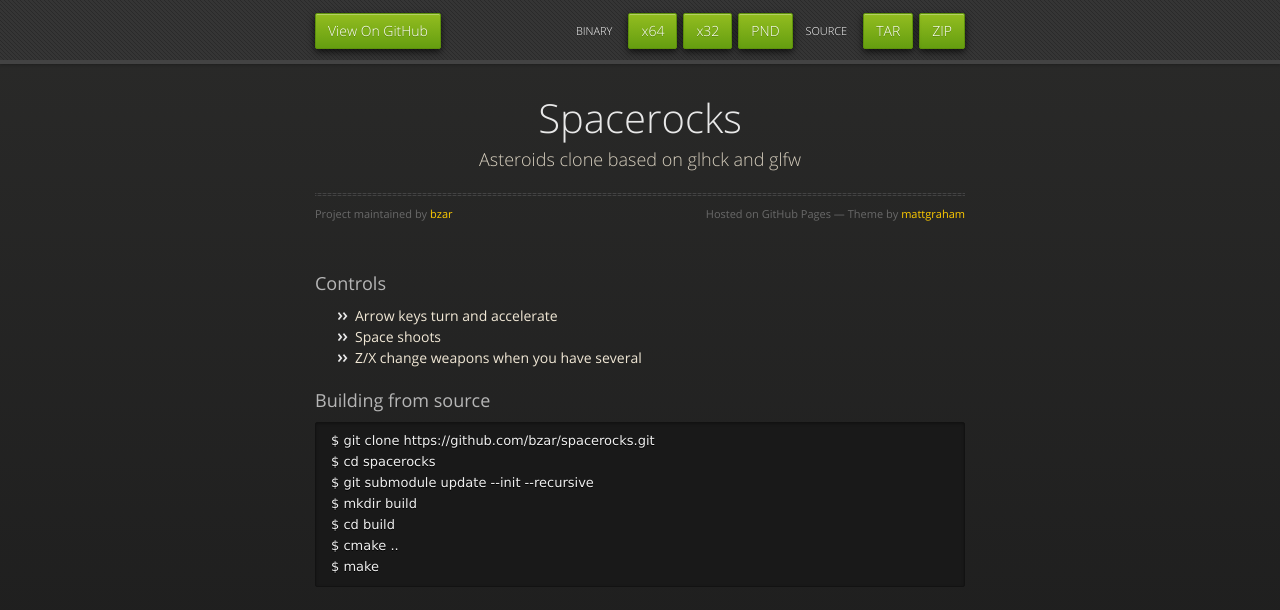
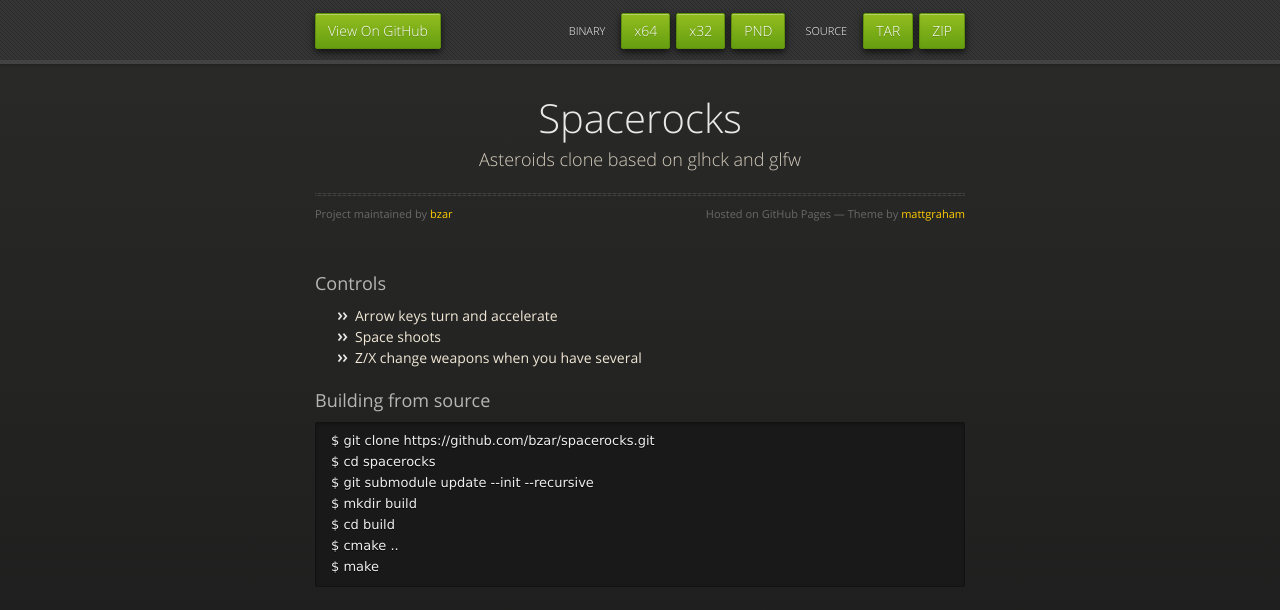
Before and after one commit to bzar/spacerocks, a plain HTML site: page index.html in a window 1280 px wide. Drawn offline with nearby package versions, Linux system fonts and the light colour scheme.

Commit message:
style fix

```diff
--- a/index.html
+++ b/index.html
@@ -24,7 +24,6 @@
           <li class="downloads"><a href="https://github.com/bzar/spacerocks/zipball/master">ZIP</a></li>
           <li class="downloads"><a href="https://github.com/bzar/spacerocks/tarball/master">TAR</a></li>
           <li class="title">SOURCE</li>
-          <li class="title">&nbsp;</li>
 
           <li class="downloads"><a href="http://repo.openpandora.org/?page=detail&app=spacerocks-bzar">PND</a></li>
           <li class="downloads"><a href="http://bzar.fi/files/spacerocks-1.0.0.0-i686.tar.gz">x32</a></li>
--- a/stylesheets/styles.css
+++ b/stylesheets/styles.css
@@ -777,6 +777,7 @@
 #header nav li.title {
   float: right;
   margin-right: 10px;
+  margin-left: 20px;
   font-size: 11px;
 }
 
```
